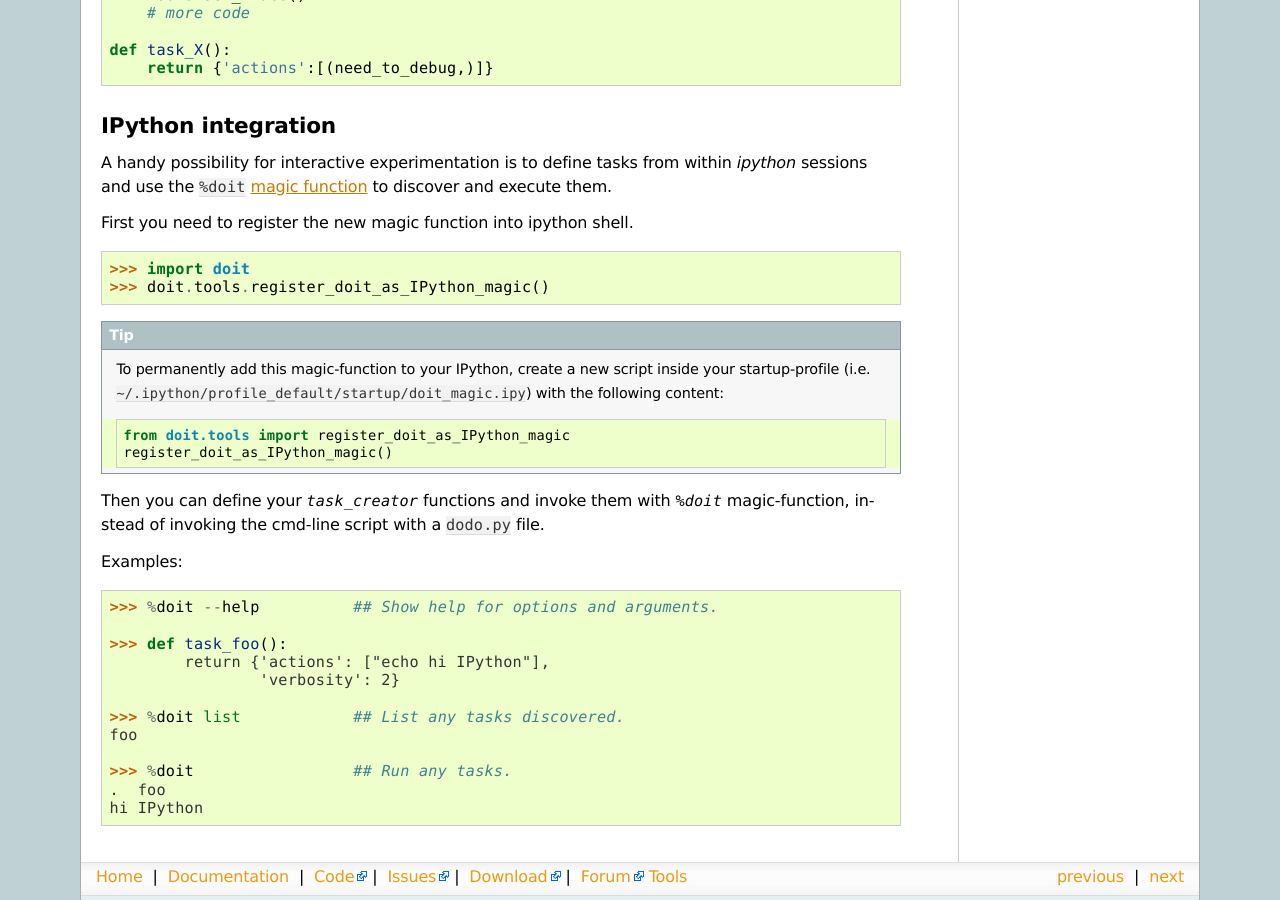
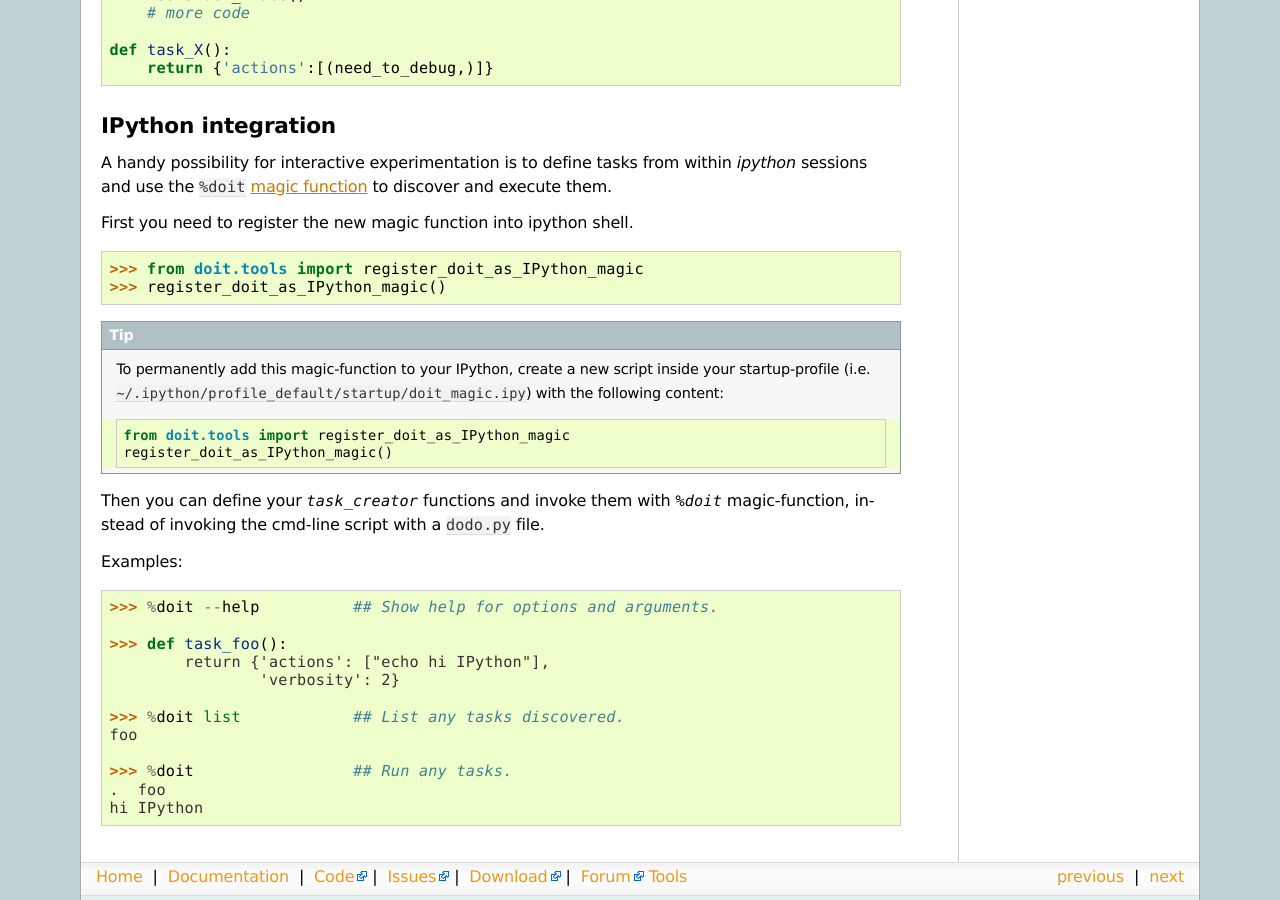
Before and after one commit to pydoit/doit, a Sphinx documentation site: the page built from doc/tools.rst, in a window 1280 px wide and 900 px high, scrolled down 1694 px. Built offline with Sphinx 7.4.7, drawn with Linux system fonts in a browser that asks for light colours.

```diff
--- a/doc/dictionary.txt
+++ b/doc/dictionary.txt
@@ -54,6 +54,7 @@
 API
 BaseAction
 Biomechanics
+Blog
 CFEngine
 CMake
 CmdAction
@@ -117,6 +118,7 @@ basename
 bioinformatic
 biomechanics
 bitbucket
+blog
 bool
 c'
 calc
--- a/doc/index.rst
+++ b/doc/index.rst
@@ -1,3 +1,4 @@
+:orphan:
 
 .. rubric::
     `doit` is a task management & automation tool
--- a/doc/tools.rst
+++ b/doc/tools.rst
@@ -78,8 +78,8 @@ First you need to register the new magic function into ipython shell.
 
 .. code-block:: pycon
 
-    >>> import doit
-    >>> doit.tools.register_doit_as_IPython_magic()
+    >>> from doit.tools import register_doit_as_IPython_magic
+    >>> register_doit_as_IPython_magic()
 
 
 .. Tip::
```
